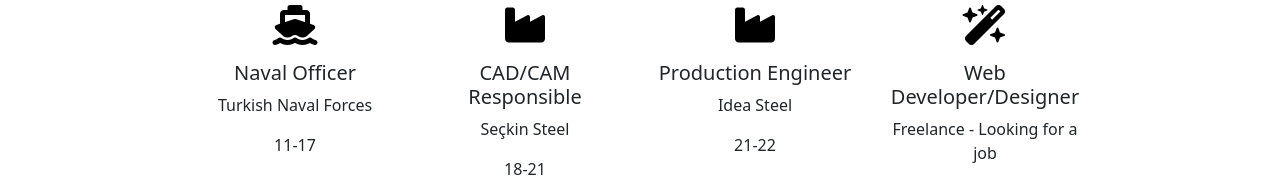
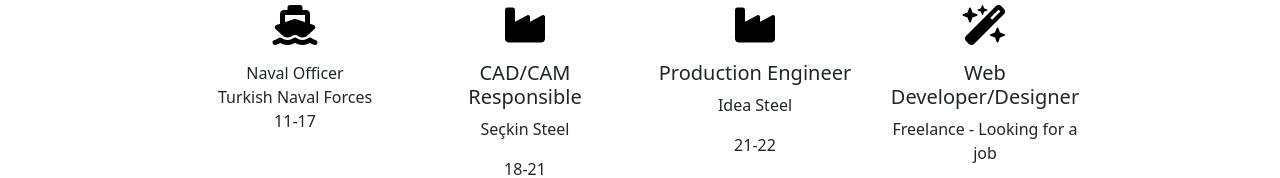
Before and after one commit to serhandonertas/cv, a plain HTML site: page index.html in a window 1280 px wide. Shown: the part 764-942 px from the top of the page. Drawn offline with nearby package versions, Linux system fonts and the light colour scheme.

Commit message:
Update index.html

```diff
--- a/index.html
+++ b/index.html
@@ -70,10 +70,14 @@
     <div class="row">
       <h1 class="history">A Brief History</h1>
       <div class="col-lg-3 col-md-12 feature-box1 feature">
-          <div class="property"><i class="icon fa-solid fa-ship"></i></div>
-          <div class="property"><h5>Naval Officer</h5></div>
-          <div class="property"><p>Turkish Naval Forces</p></div>
-          <div class="property4"><p class="time">11-17</p></div>
+        <div class="container text-center">
+          <div class="row row-cols-1">
+            <div class="col"><i class="icon fa-solid fa-ship"></i></div>
+            <div class="col">Naval Officer</div>
+            <div class="col">Turkish Naval Forces</div>
+            <div class="col">11-17</div>
+          </div>
+        </div>
       </div>
       <div class="col-lg-3 col-md-12 feature-box2 feature">
         <i class="icon fa-solid fa-industry"></i>
```
